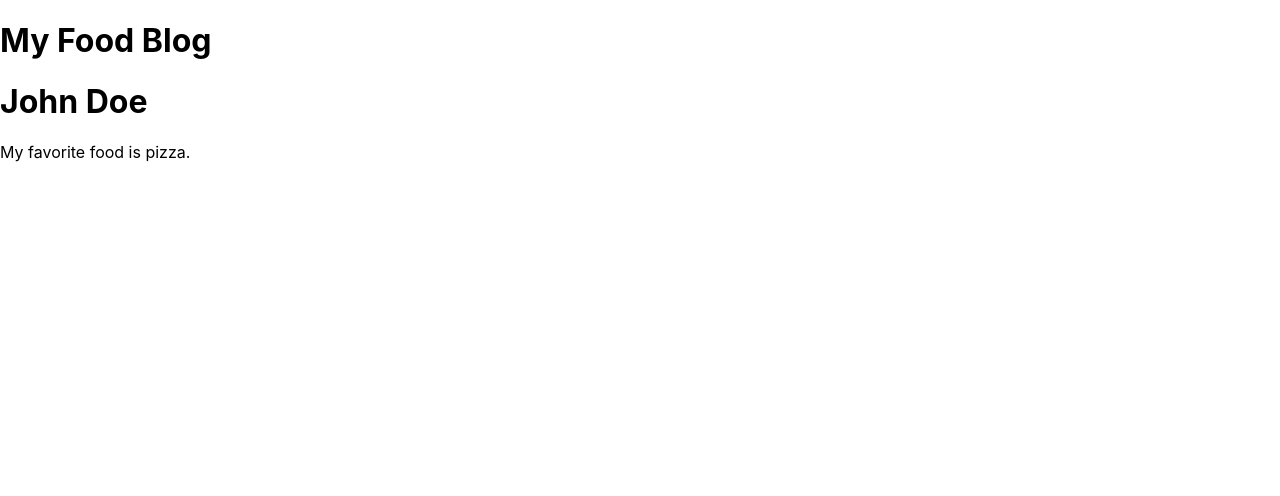
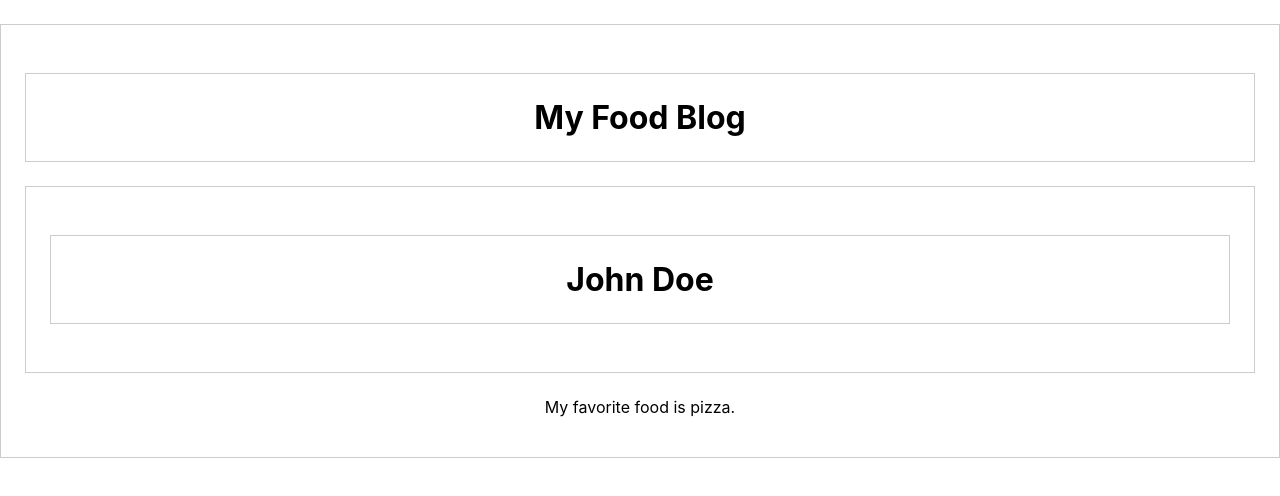
Before and after one commit to Kigen29/React-Fundamentals, a React (Create React App) app: page / in a window 1280 px wide. Shown: the top 496 px of the page. Built offline with nearby package versions, Linux system fonts and the light colour scheme.

Commit message:
feat: add Task 1 - adding styles

```diff
--- a/src/App.js
+++ b/src/App.js
@@ -3,7 +3,7 @@ import Foodblog from './components/Foodblog';
 
 function App() {
   return (
-    <div>
+    <div >
       <Foodblog/>
 
     </div>
--- a/src/components/Foodblog.js
+++ b/src/components/Foodblog.js
@@ -1,10 +1,11 @@
+import './Style.css'
 import React from "react";
 import ProfileName from './ProfileName';
 
 function Foodblog() {
   return (
-    <div>
-      <h1>My Food Blog</h1>
+    <div className="item">
+    <h1 className="item">My Food Blog</h1>
       <ProfileName />
       <p>My favorite food is pizza.</p>
     </div>
--- a/src/components/ProfileName.js
+++ b/src/components/ProfileName.js
@@ -1,9 +1,10 @@
+import './Style.css'
 import React from "react";
 
 function ProfileName() {
   return (
-    <div>
-    <h1>John Doe</h1>
+    <div className="item">
+    <h1 className="item">John Doe</h1>
     </div>
     );
 
--- /dev/null
+++ b/src/components/Style.css
@@ -0,0 +1,6 @@
+.item{
+    text-align: center;
+    margin: 1.5rem 0;
+    padding: 1.5rem;
+    border: 1px solid #ccc;
+}
```
